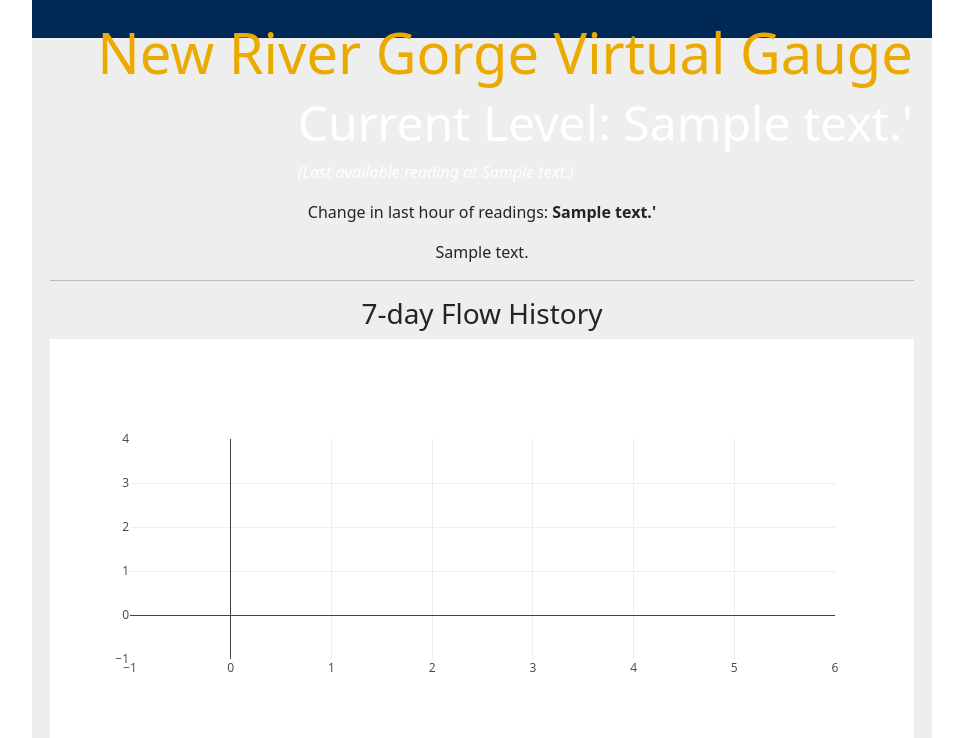
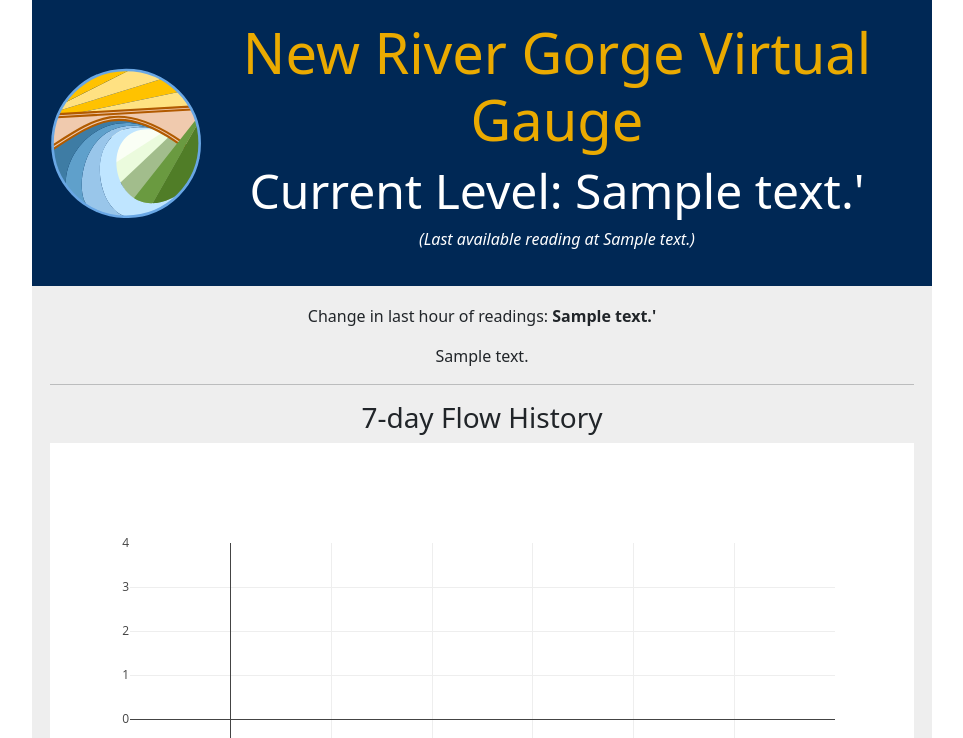
Before and after one commit to skisleeprepeat/new-river-gauge, a Flask app: template newriver_gauge_app/templates/index.html in a window 1280 px wide. Shown: the top 738 px of the page, without its empty margins (158-1121 px from the left). Run offline with Flask 2, Linux system fonts and the light colour scheme; the template is opened without the code that fills it: most values are stand-ins (such as "Sample title", 1, 10 or a date in 2020); some libraries are stand-ins or nearby versions.

Commit message:
fixed header CSS and logo image

```diff
--- a/newriver_gauge_app/static/css/local-styles.css
+++ b/newriver_gauge_app/static/css/local-styles.css
@@ -11,7 +11,7 @@ body {
 }
 
 
-.remove-all-padding{
+.remove-all-padding {
 margin:0 ! important;
 padding:0 ! important;
 }
@@ -24,26 +24,22 @@ padding:0 ! important;
 .headline {
   padding: 1.2rem;
   background-color: #002855;
-}
-
-.brand-logo {
-
-  /* display:inline; */
-  float:left;
-  max-width: 150px;
   display: flex;
   align-items: center;
 }
 
+.brand-logo {
+  float:left;
+  width: 20%;
+  max-width: 150px;
+  min-width: 80px;
+}
+
 .headline-content {
-  float:right;
-  /* display: inline; */
-  /* display: flex; */
-  /* align-items: center; */
 }
 
 .level-info {
-  float: right;
+  /* float: right; */
   /* display: flex;
   align-items: center; */
 }
@@ -75,3 +71,10 @@ a {
 .history-charts, .text-status, .issues {
   background-color: #EEEEEE;
 }
+
+@media screen and (max-width: 399px) {
+	.brand-logo {
+	    float: unset;
+      display:block;
+	}
+}
--- a/newriver_gauge_app/templates/index.html
+++ b/newriver_gauge_app/templates/index.html
@@ -19,19 +19,22 @@
   <script src="https://cdn.jsdelivr.net/npm/bootstrap@5.0.2/dist/js/bootstrap.bundle.min.js" integrity="sha384-MrcW6ZMFYlzcLA8Nl+NtUVF0sA7MsXsP1UyJoMp4YLEuNSfAP+JcXn/tWtIaxVXM" crossorigin="anonymous"></script>
 
   <!-- my styles (needs to be loaded after the plotly code to override it) -->
-  <link rel='stylesheet' , type='text/css' href="{{ url_for('static',filename='css/local-styles.css') }}" />
+  <link rel='stylesheet' , type='text/css' href="{{ url_for('static', filename='css/local-styles.css') }}" >
 
 </head>
 
 <body>
 
-  <div class='headline text-white'>
+  <div class='headline text-center text-white'>
 
     <div class="brand-logo">
-      <img  src="{{ url_for('static', filename='img/gorge_logo.svg') }}" alt="eddyout design logo" style="max-width:200; height:200;">
+      <!-- <img  src="{{ url_for('static', filename='img/gorge_logo.svg') }}" alt="eddyout design logo" > -->
+      <img  src="{{ url_for('static', filename='images/gorge_logo.svg') }}" alt="eddyout-design-logo" >
+
     </div>
 
-    <div class='headline-content'>
+    <div class='headline-content text-center'>
+
       <h1 class='page-title display-4'>New River Gorge Virtual Gauge</h1>
 
       <div class="level-info">
```
Also changed, not shown: newriver_gauge_app/static/images/gorge_logo.svg (added), newriver_gauge_app/static/images/gorge_logo_lg.jpg (added), newriver_gauge_app/static/img/gorge_logo.svg (deleted).
